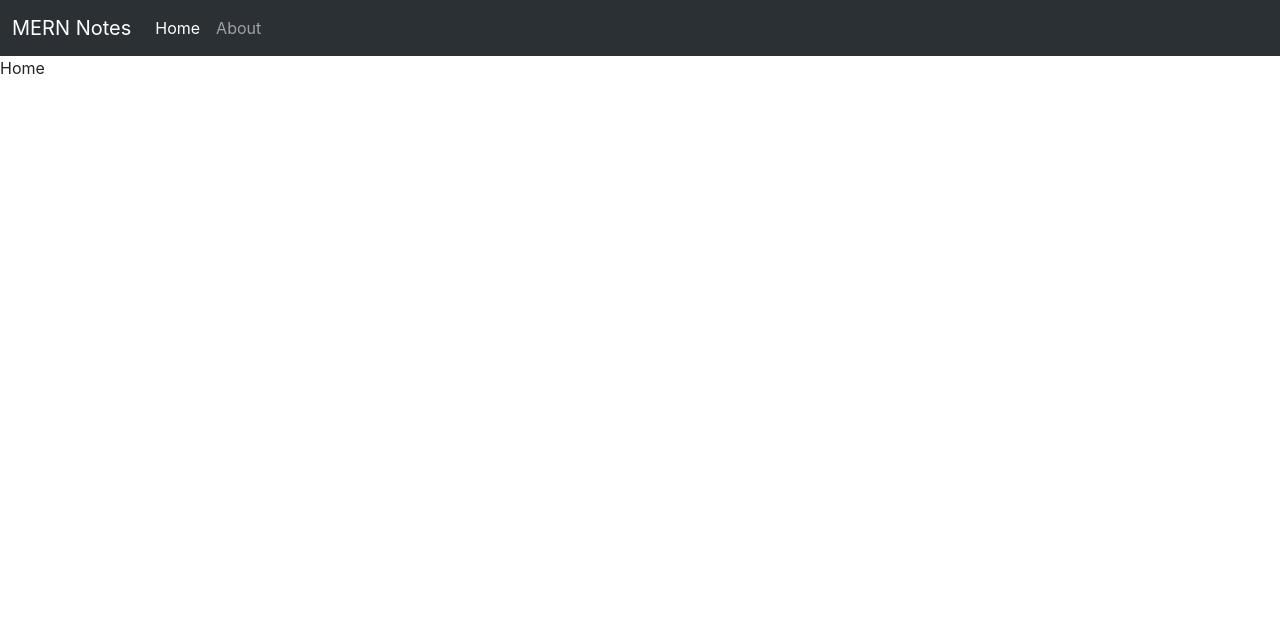
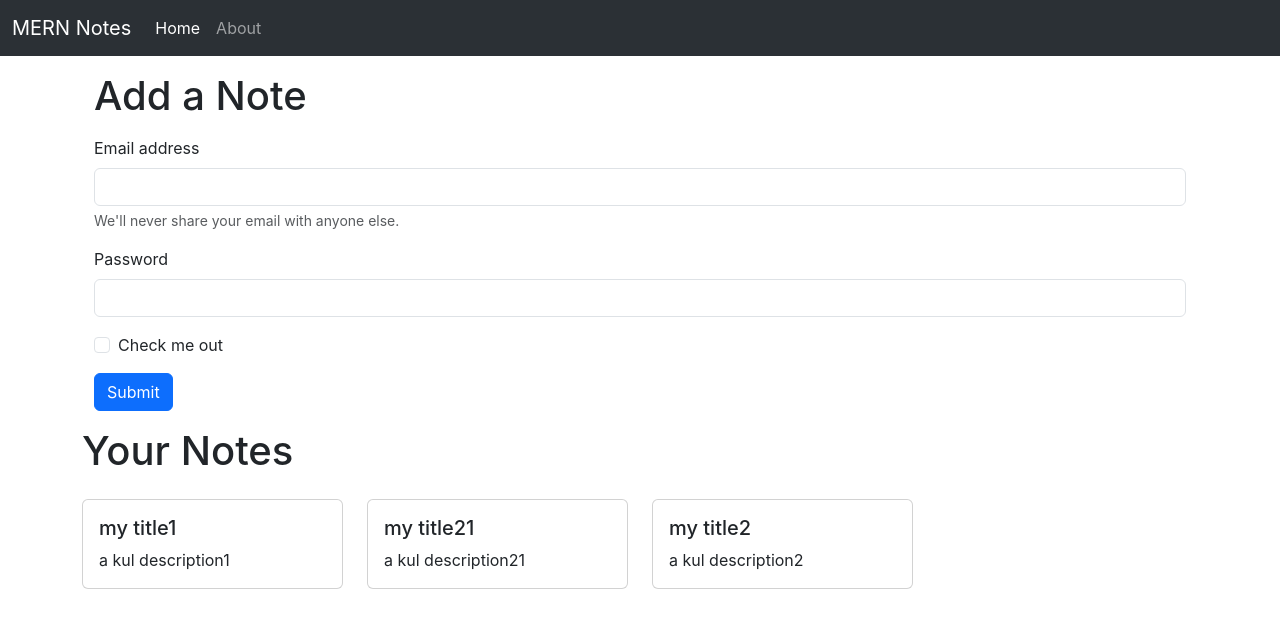
Before and after one commit to shubhamxdd/mernnotes-frontend, a React (Create React App) app: page / in a window 1280 px wide. Shown: the top 628 px of the page. Built offline with nearby package versions, Linux system fonts and the light colour scheme.

Commit message:
react router setup and noteitem component

```diff
--- a/package.json
+++ b/package.json
@@ -8,7 +8,7 @@
     "@testing-library/user-event": "^13.5.0",
     "react": "^18.2.0",
     "react-dom": "^18.2.0",
-    "react-router-dom": "^6.6.2",
+    "react-router-dom": "^5.3.0",
     "react-scripts": "5.0.1",
     "web-vitals": "^2.1.4"
   },
--- a/src/App.jsx
+++ b/src/App.jsx
@@ -1,20 +1,22 @@
-import "./App.css";
-// eslint-disable-next-lineimport
+import './App.css';
 import {
   BrowserRouter as Router,
   Switch,
-  Route,
+  Route
 } from "react-router-dom";
-import Navbar from "./components/Navbar";
-import Home from "./components/Home";
-import About from "./components/About";
-// import { Router } from "express";
+import Navbar from './components/Navbar';
+import Home from './components/Home';
+import About from './components/About';
+import NoteState from './context/notes/NoteState';
+
 
 function App() {
   return (
     <>
+      <NoteState>
         <Router>
-        <Navbar />
+          <Navbar title="MERN Notes"/>
+          <div className="container">
             <Switch>
               <Route exact path="/">
                 <Home />
@@ -23,7 +25,9 @@
                 <About />
               </Route>
             </Switch>
+          </div>
         </Router>
+      </NoteState>
     </>
   );
 }
--- a/src/components/About.jsx
+++ b/src/components/About.jsx
@@ -1,9 +1,11 @@
 import React from 'react'
 
 const About = () => {
-  return (
-    <div>About</div>
-  )
+    return (
+        <div>
+            This is About page
+        </div>
+    )
 }
 
 export default About
--- a/src/components/Home.jsx
+++ b/src/components/Home.jsx
@@ -1,9 +1,53 @@
-import React from 'react'
+import Notes from "./Notes";
 
 const Home = () => {
   return (
-    <div>Home</div>
-  )
-}
+    <div>
+      <div className="container my-3">
+        <h1>Add a Note</h1>
+        <form className="my-3">
+          <div className="mb-3">
+            <label htmlFor="exampleInputEmail1" className="form-label">
+              Email address
+            </label>
+            <input
+              type="email"
+              className="form-control"
+              id="exampleInputEmail1"
+              aria-describedby="emailHelp"
+            />
+            <div id="emailHelp" className="form-text">
+              We'll never share your email with anyone else.
+            </div>
+          </div>
+          <div className="mb-3">
+            <label htmlFor="exampleInputPassword1" className="form-label">
+              Password
+            </label>
+            <input
+              type="password"
+              className="form-control"
+              id="exampleInputPassword1"
+            />
+          </div>
+          <div className="mb-3 form-check">
+            <input
+              type="checkbox"
+              className="form-check-input"
+              id="exampleCheck1"
+            />
+            <label className="form-check-label" htmlFor="exampleCheck1">
+              Check me out
+            </label>
+          </div>
+          <button type="submit" className="btn btn-primary">
+            Submit
+          </button>
+        </form>
+      </div>
+      <Notes />
+    </div>
+  );
+};
 
-export default Home
+export default Home;
--- a/src/components/Navbar.jsx
+++ b/src/components/Navbar.jsx
@@ -1,7 +1,12 @@
-import React from "react";
-import { Link } from "react-router-dom";
+import React, {useEffect} from "react";
+import { Link, useLocation } from "react-router-dom";
 
-const Navbar = () => {
+const Navbar = (props) => {
+    let location = useLocation()
+    useEffect(() => {
+      console.log(location.pathname);
+    }, [location])
+
   return (
     <div>
       <nav
@@ -11,7 +16,7 @@
         {/* TODO: Add toggle for dark mode */}
         <div className="container-fluid">
           <Link className="navbar-brand" to="/">
-            MERN Notes
+            {props.title}
           </Link>
           <button
             className="navbar-toggler"
@@ -27,12 +32,12 @@
           <div className="collapse navbar-collapse" id="navbarSupportedContent">
             <ul className="navbar-nav me-auto mb-2 mb-lg-0">
               <li className="nav-item">
-                <Link className="nav-link active" aria-current="page" to="/">
+                <Link className={`nav-link ${location.pathname === "/" ? "active":null}`} aria-current="page" to="/">
                   Home
                 </Link>
               </li>
               <li className="nav-item">
-                <Link className="nav-link" to="/about">
+                <Link className={`nav-link ${location.pathname === "/about" ? "active":null}`} to="/about">
                   About
                 </Link>
               </li>
--- /dev/null
+++ b/src/components/Noteitem.jsx
@@ -0,0 +1,15 @@
+import React from "react";
+
+export const Noteitem = (props) => {
+  const { note } = props;
+  return (
+    <div className="col-md-3">
+      <div className="card my-3">
+        <div className="card-body">
+          <h5 className="card-title">{note.title}</h5>
+          <p className="card-text">{note.description}</p>
+        </div>
+      </div>
+    </div>
+  );
+};
--- /dev/null
+++ b/src/components/Notes.jsx
@@ -0,0 +1,21 @@
+import React, { useContext } from "react";
+import noteContext from "../context/notes/noteContext";
+import { Noteitem } from "./Noteitem";
+
+const Notes = () => {
+  const context = useContext(noteContext);
+  const { notes, setNotes } = context;
+
+  return (
+    <div>
+      <div className="row my-3">
+        <h1>Your Notes</h1>
+        {notes.map((note) => {
+          return <Noteitem note={note}/>
+        })}
+      </div>
+    </div>
+  );
+};
+
+export default Notes;
--- /dev/null
+++ b/src/context/notes/NoteState.jsx
@@ -0,0 +1,43 @@
+import NoteContext from "./noteContext";
+import { useState } from "react";
+
+const NoteState = (props)=>{
+  const notesInit = [
+    {
+      _id: "63c1405de2f352aa5978a16c",
+      user: "63c1387038d88cf1e9abb074",
+      title: "my title1",
+      description: "a kul description1",
+      tag: "nahibatana",
+      date: "2023-01-13T11:28:29.406Z",
+      __v: 0,
+    },
+    {
+      _id: "63c1a2926155e2741e9fa7bc",
+      user: "63c1387038d88cf1e9abb074",
+      title: "my title21",
+      description: "a kul description21",
+      tag: "nahibatana",
+      date: "2023-01-13T18:27:30.859Z",
+      __v: 0,
+    },
+    {
+      _id: "63c1a2976155e2741e9fa7be",
+      user: "63c1387038d88cf1e9abb074",
+      title: "my title2",
+      description: "a kul description2",
+      tag: "nahibatana",
+      date: "2023-01-13T18:27:35.772Z",
+      __v: 0,
+    },
+  ];
+  const [notes, setNotes] = useState(notesInit)
+
+  return (
+      <NoteContext.Provider value={{notes, setNotes}}>
+          {props.children}
+      </NoteContext.Provider>
+  )
+}
+
+export default NoteState;
--- /dev/null
+++ b/src/context/notes/noteContext.jsx
@@ -0,0 +1,5 @@
+import { createContext } from "react";
+
+const noteContext = createContext();
+
+export default noteContext;
```
Lines whose indentation alone changed are shown as unchanged.
